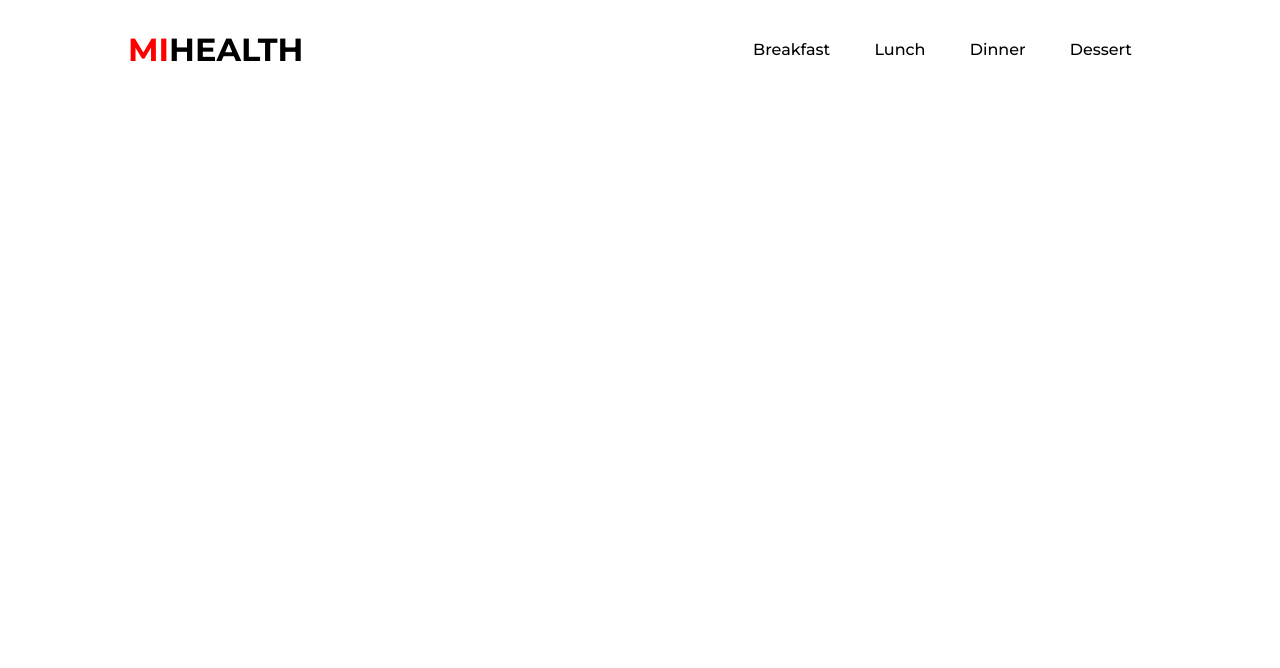
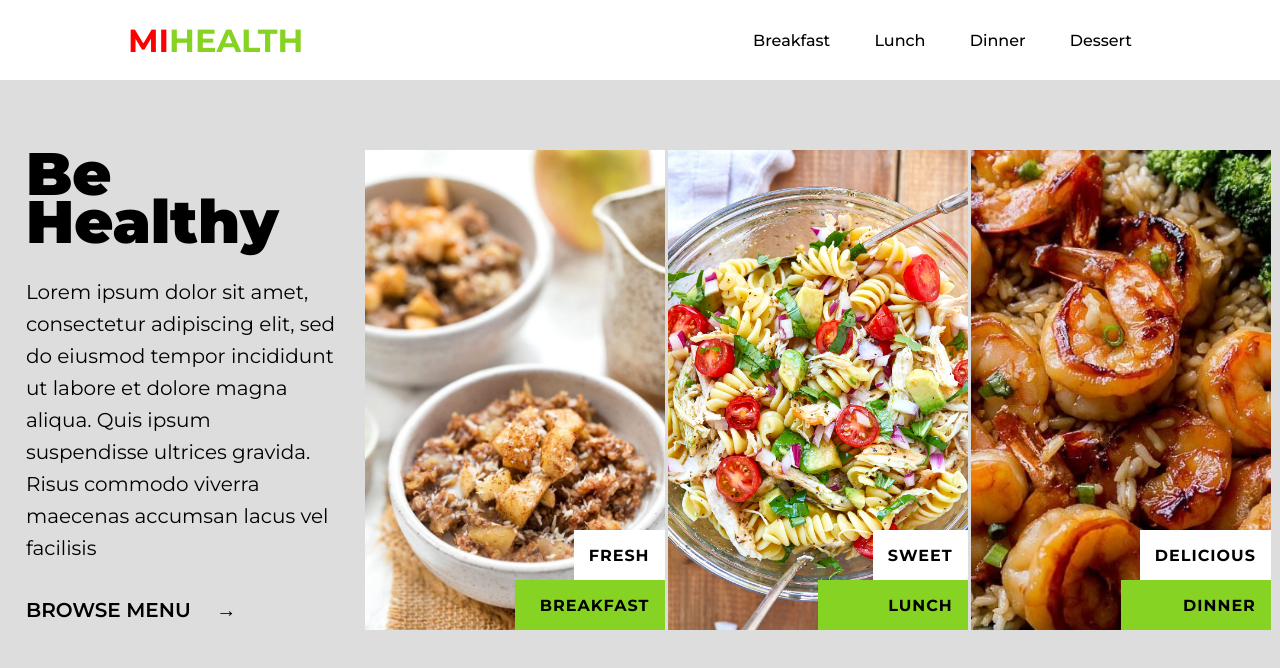
Before and after one commit to kagesite/Project-MiHealth, a plain HTML site: page index.html in a window 1280 px wide. Drawn offline with Linux system fonts and the light colour scheme.

Commit message:
Just about done

```diff
--- a/index.html
+++ b/index.html
@@ -20,7 +20,26 @@
   </header>
 
   <main>
+    <div class="container">
+      <div class="hero">
+        <h3>Be<br>Healthy</h3>
+        <p>Lorem ipsum dolor sit amet, consectetur adipiscing elit, sed do eiusmod tempor incididunt ut labore et dolore magna aliqua. Quis ipsum suspendisse ultrices gravida. Risus commodo viverra maecenas accumsan lacus vel facilisis</p>
 
+        <p class="browse">BROWSE MENU <span class="arrow">&rarr;</span></p>
+      </div>
+      <div class="breakfast">
+        <span class="top-span">FRESH</span>
+        <span class="bottom-span">BREAKFAST</span>
+      </div>
+      <div class="lunch">
+        <span class="top-span">SWEET</span>
+        <span class="bottom-span">LUNCH</span>
+      </div>
+      <div class="dinner">
+        <span class="top-span">DELICIOUS</span>
+        <span class="bottom-span">DINNER</span>
+      </div>
+    </div>
   </main>
 
 </body>
--- a/styles.css
+++ b/styles.css
@@ -7,7 +7,9 @@
   font-family: 'Montserrat', sans-serif;
 }
 
-li, a, button {
+/* ---------- HEADER OPEN ---------- */
+
+li, a {
   font-weight: 500;
   font-size: 16px;
   color: black;
@@ -18,11 +20,13 @@ header {
   display: flex;
   justify-content: space-between;
   align-items: center;
-  padding: 30px 10%;
+  height: 10vh;
+  padding: 0 10%;
 }
 
 .logo {
   cursor: pointer;
+  color: rgb(135, 211, 35)
 }
 
 .logo span {
@@ -39,8 +43,119 @@ header {
 }
 
 .nav-links li a {
-  transition: all 0.3s ease;
+  transition: all 0.2s ease;
 }
 .nav-links li a:hover {
   color: red;
 }
+
+/* ----- HEADER CLOSE ----- */
+
+
+
+
+
+/* ---------- MAIN OPEN ---------- */
+
+main {
+  background-color: #ddd;
+}
+
+main div {
+  height: 60vh;
+  min-width: 300px;
+}
+
+
+.container {
+  justify-content: center;
+  height: 90vh;
+  display: grid;
+  grid-template-columns: 27% 24% 24% 24%;
+  column-gap: 20px;
+  padding: 70px 50px 0;
+  flex-wrap: wrap;
+  max-width: 1500px;
+  margin: 0 auto;
+}
+
+.hero {
+  display: flex;
+  flex-direction: column;
+  padding-right: 40px;
+  min-width: 350px;
+  margin-right: 100px;
+}
+
+.hero h3 {
+  font-size: 60px;
+  font-weight: 900;
+  margin-bottom: 30px;
+  line-height: 48px;
+}
+
+.hero p {
+  font-size: 20px;
+  line-height: 32px;
+  margin-bottom: 30px;
+}
+
+.browse {
+  font-weight: 600;
+}
+
+.arrow {
+  margin-left: 20px;
+}
+
+.breakfast {
+  position: relative;
+  background-image: url(./images/breakfast.jpg);
+  background-position: center;
+  background-size: cover;
+  font-weight: 700;
+  letter-spacing: 1px;
+}
+
+.top-span {
+  position: absolute;
+  bottom: 50px;
+  right: 0;
+  background: white;
+  height: 50px;
+  display: flex;
+  justify-content: flex-end;
+  align-items: center;
+  padding: 0 15px;
+}
+
+.bottom-span {
+  position: absolute;
+  bottom: 0;
+  right: 0;
+  background: rgb(135, 211, 35);
+  height: 50px;
+  width: 50%;
+  display: flex;
+  justify-content: flex-end;
+  align-items: center;
+  padding: 0 15px 0 0;
+}
+
+.lunch {
+  position: relative;
+  background-image: url(./images/lunch.jpg);
+  background-position: center;
+  background-size: cover;
+  font-weight: 700;
+  letter-spacing: 1px;
+}
+
+.dinner {
+  position: relative;
+  background-image: url(./images/dinner.jpg);
+  background-position: center;
+  background-size: cover;
+  font-weight: 700;
+  letter-spacing: 1px;
+}
```
